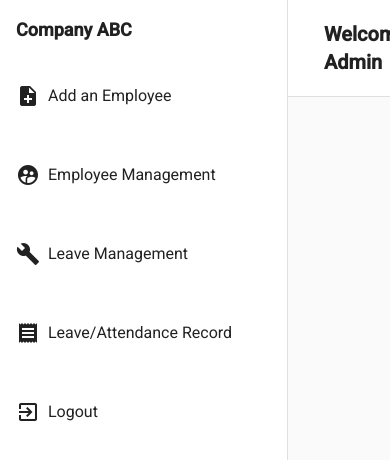
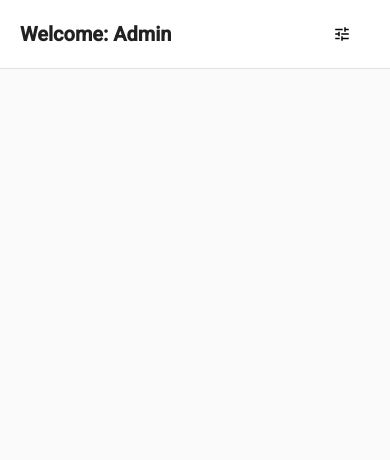
Before and after one commit to VuProjectCS619/leave-attendance-record-system-fe, an Angular app: page /admin in a window 390 px wide. Shown: the top 460 px of the page. Built offline with nearby package versions, Linux system fonts and the light colour scheme.

Commit message:
responsive side-nav

```diff
--- a/src/app/account/login/login.component.ts
+++ b/src/app/account/login/login.component.ts
@@ -27,7 +27,7 @@ export class LoginComponent {
 
   navigate() {
     // Check the user's role here
-    let userRole = "admin";
+    let userRole = "employee";
 
     if (userRole === 'admin') {
       this.route.navigate(['/admin/add-employee']).then(r => true );
--- a/src/app/admin/update-employee-dialog/update-employee-dialog.component.html
+++ b/src/app/admin/update-employee-dialog/update-employee-dialog.component.html
@@ -1,10 +1,10 @@
-  <div class="w-fit h-full mx-2">
-        <!--Form -->
-        <div class="flex flex-col  w-full ">
+  <div class="w-fit h-full">
         <div class="flex flex-col">
           <h1 mat-dialog-title>Update Employee</h1>
           <div mat-dialog-content>Please fill any field you want to update.</div>
         </div>
+        <!--Form -->
+        <div class="flex flex-col p-3 w-full ">
             <div class="flex gap-1 w-full">
               <!--Name -->
               <mat-form-field appearance="fill">
--- a/src/app/shared/shared.module.ts
+++ b/src/app/shared/shared.module.ts
@@ -7,6 +7,8 @@ import {MatListModule} from "@angular/material/list";
 import { SideNavAdminComponent } from './side-nav-admin/side-nav-admin.component';
 import { SideNavEmployeeComponent } from './side-nav-employee/side-nav-employee.component';
 import {MatIconModule} from "@angular/material/icon";
+import {MatButtonModule} from "@angular/material/button";
+import {MatMenuModule} from "@angular/material/menu";
 
 @NgModule({
     declarations: [
@@ -22,7 +24,9 @@ import {MatIconModule} from "@angular/material/icon";
     SharedRoutingModule,
     MatSidenavModule,
     MatListModule,
-    MatIconModule
+    MatIconModule,
+    MatButtonModule,
+    MatMenuModule
   ]
 })
 export class SharedModule { }
--- a/src/app/shared/side-nav-admin/side-nav-admin.component.css
+++ b/src/app/shared/side-nav-admin/side-nav-admin.component.css
@@ -0,0 +1,15 @@
+.drawer-container{
+  @apply
+  hidden
+  lg:block
+  xl:block
+}
+.show-icon{
+  @apply
+  mr-2
+  sm:block
+  md:block
+  lg:hidden
+  xl:hidden
+
+}
--- a/src/app/shared/side-nav-admin/side-nav-admin.component.html
+++ b/src/app/shared/side-nav-admin/side-nav-admin.component.html
@@ -1,38 +1,33 @@
 <mat-drawer-container class="w-screen h-screen" autosize>
   <!-- drawer options -->
-  <mat-drawer #drawer mode="side" opened class="w-72">
+  <mat-drawer  mode="side" opened class="w-72 drawer-container">
     <p class="text-lg font-semibold p-4">Company ABC</p>
     <mat-list>
-      <div class="flex flex-col gap-12 p-4 w-full">
-        <div class="flex gap-2 hover:underline hover:text-fuchsia-800">
-          <a routerLink="/admin/add-employee"><mat-icon>note_add</mat-icon></a>
-          <a routerLink="/admin/add-employee">Add an Employee</a>
-        </div>
-        <div class="flex gap-2 hover:underline hover:text-fuchsia-800">
-          <a routerLink="/admin/employee-management"><mat-icon>supervised_user_circle</mat-icon></a>
-          <a routerLink="/admin/employee-management">Employee Management</a>
-        </div>
-        <div class="flex gap-2 hover:underline hover:text-fuchsia-800">
-          <a routerLink="/admin/leave-management"><mat-icon>build</mat-icon></a>
-          <a routerLink="/admin/leave-management">Leave Management</a>
-        </div>
-        <div class="flex gap-2 hover:underline hover:text-fuchsia-800">
-          <a routerLink="/admin/record"><mat-icon>receipt</mat-icon></a>
-          <a routerLink="/admin/record">Leave/Attendance Record</a>
-        </div>
-        <div class="flex gap-2 hover:underline hover:text-fuchsia-800">
-          <a routerLink=""><mat-icon>exit_to_app</mat-icon></a>
-          <a routerLink="">Logout</a>
-        </div>
+      <div class="flex flex-col gap-6  w-full">
+      <button mat-menu-item routerLink="/admin/add-employee">Add An Employee<mat-icon>note_add</mat-icon></button>
+      <button mat-menu-item routerLink="/admin/employee-management">Employee Management <mat-icon>supervised_user_circle</mat-icon></button>
+      <button mat-menu-item routerLink="/admin/leave-management">Leave Management <mat-icon>build</mat-icon></button>
+      <button mat-menu-item routerLink="/admin/record">Leave/Attendance Record <mat-icon>receipt</mat-icon></button>
+      <button mat-menu-item routerLink="">Logout<mat-icon>exit_to_app</mat-icon></button>
       </div>
     </mat-list>
   </mat-drawer>
   <!-- main content -->
   <mat-drawer-content>
     <div class="sticky top-0 z-10 bg-white">
-      <div class="flex gap-2 items-center  p-1">
-        <mat-icon class="cursor-pointer ml-2 " (click)="drawer.toggle()">tune</mat-icon>
+      <div class="flex gap-2 justify-between items-center p-1">
         <p class="p-4 text-xl font-semibold">Welcome: Admin</p>
+        <!-- Show on small and medium screen -->
+        <div class="show-icon mr-2">
+          <button mat-button [matMenuTriggerFor]="menu"><mat-icon>tune</mat-icon></button>
+          <mat-menu #menu="matMenu">
+            <button mat-menu-item routerLink="/admin/add-employee">Add An Employee<mat-icon>note_add</mat-icon></button>
+            <button mat-menu-item routerLink="/admin/employee-management">Employee Management <mat-icon>supervised_user_circle</mat-icon></button>
+            <button mat-menu-item routerLink="/admin/leave-management">Leave Management <mat-icon>build</mat-icon></button>
+            <button mat-menu-item routerLink="/admin/record">Leave/Attendance Record <mat-icon>receipt</mat-icon></button>
+            <button mat-menu-item routerLink="">Logout<mat-icon>exit_to_app</mat-icon></button>
+          </mat-menu>
+        </div>
       </div>
       <mat-divider> </mat-divider>
     </div>
--- a/src/app/shared/side-nav-employee/side-nav-employee.component.css
+++ b/src/app/shared/side-nav-employee/side-nav-employee.component.css
@@ -0,0 +1,15 @@
+.drawer-container{
+  @apply
+  hidden
+  lg:block
+  xl:block
+}
+.show-icon{
+  @apply
+  mr-2
+  sm:block
+  md:block
+  lg:hidden
+  xl:hidden
+
+}
--- a/src/app/shared/side-nav-employee/side-nav-employee.component.html
+++ b/src/app/shared/side-nav-employee/side-nav-employee.component.html
@@ -1,41 +1,33 @@
 <mat-drawer-container class="w-screen h-screen" autosize>
   <!-- drawer options -->
-  <mat-drawer #drawer mode="side" opened class="w-72 ">
-    <div class="flex  justify-between p-4 ">
-      <p class="text-lg font-semibold ">Company ABC</p>
-
-    </div>
+  <mat-drawer  mode="side" opened class="w-72 drawer-container">
+    <p class="text-lg font-semibold p-4">Company ABC</p>
     <mat-list>
-      <div class="flex flex-col gap-12 p-4 w-full">
-        <div class="flex gap-2 hover:underline hover:text-fuchsia-800">
-          <a routerLink="/employee/attendance"><mat-icon>book</mat-icon></a>
-          <a routerLink="/employee/attendance">Attendance</a>
-        </div>
-        <div class="flex gap-2 hover:underline hover:text-fuchsia-800">
-          <a routerLink="/employee/apply-for-leave"><mat-icon>time_to_leave</mat-icon></a>
-          <a routerLink="/employee/apply-for-leave">Apply for Leave</a>
-        </div>
-        <div class="flex gap-2 hover:underline hover:text-fuchsia-800">
-          <a routerLink="/employee/record"><mat-icon>build</mat-icon></a>
-          <a routerLink="/employee/record">Leave/Attendance Record</a>
-        </div>
-        <div class="flex gap-2 hover:underline hover:text-fuchsia-800">
-          <a routerLink="/employee/account-setting"><mat-icon>settings</mat-icon></a>
-          <a routerLink="/employee/account-setting">Account Settings</a>
-        </div>
-        <div class="flex gap-2 hover:underline hover:text-fuchsia-800">
-          <a routerLink=""><mat-icon>exit_to_app</mat-icon></a>
-          <a routerLink="">Logout</a>
-        </div>
+      <div class="flex flex-col gap-6  w-full">
+        <button mat-menu-item routerLink="/employee/attendance">Attendance<mat-icon>book</mat-icon></button>
+        <button mat-menu-item routerLink="/employee/apply-for-leave">Apply for Leave<mat-icon>time_to_leave</mat-icon></button>
+        <button mat-menu-item routerLink="/employee/record">Leave/Attendance Record<mat-icon>build</mat-icon></button>
+        <button mat-menu-item routerLink="/employee/account-setting">Account Settings <mat-icon>settings</mat-icon></button>
+        <button mat-menu-item routerLink="">Logout<mat-icon>exit_to_app</mat-icon></button>
       </div>
     </mat-list>
   </mat-drawer>
   <!-- main content -->
   <mat-drawer-content>
-    <div class="sticky top-0 z-10 bg-white ">
-      <div class="flex gap-2 items-center  p-1">
-          <mat-icon class="cursor-pointer ml-2" (click)="drawer.toggle()">tune</mat-icon>
-          <p class="p-4 text-xl font-semibold">Welcome: {{greeting}}</p>
+    <div class="sticky top-0 z-10 bg-white">
+      <div class="flex gap-2 justify-between items-center p-1">
+        <p class="p-4 text-xl font-semibold">Welcome: {{greeting}}</p>
+        <!-- Show on small and medium screen -->
+        <div class="show-icon mr-2">
+          <button mat-button [matMenuTriggerFor]="menu"><mat-icon>tune</mat-icon></button>
+          <mat-menu #menu="matMenu">
+            <button mat-menu-item routerLink="/employee/attendance">Attendance<mat-icon>book</mat-icon></button>
+            <button mat-menu-item routerLink="/employee/apply-for-leave">Apply for Leave<mat-icon>time_to_leave</mat-icon></button>
+            <button mat-menu-item routerLink="/employee/record">Leave/Attendance Record<mat-icon>build</mat-icon></button>
+            <button mat-menu-item routerLink="/employee/account-setting">Account Settings <mat-icon>settings</mat-icon></button>
+            <button mat-menu-item routerLink="">Logout<mat-icon>exit_to_app</mat-icon></button>
+          </mat-menu>
+        </div>
       </div>
       <mat-divider> </mat-divider>
     </div>
--- a/tailwind.config.js
+++ b/tailwind.config.js
@@ -11,7 +11,7 @@ module.exports = {
   },
   theme: {
     screens: {
-      sm: '480px',
+      sm: '640px',
       md: '768px',
       lg: '976px',
       xl: '1440px',
```
